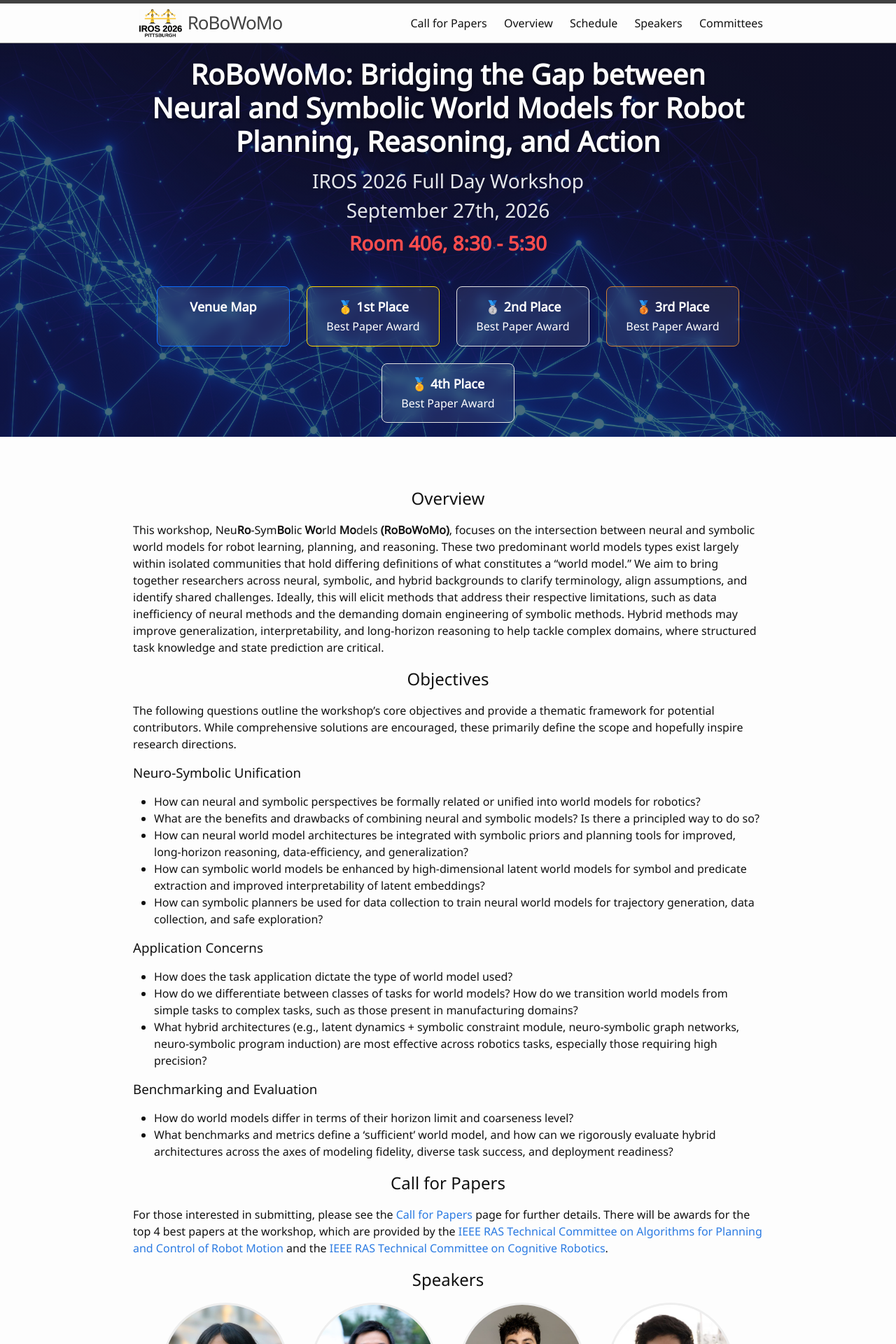
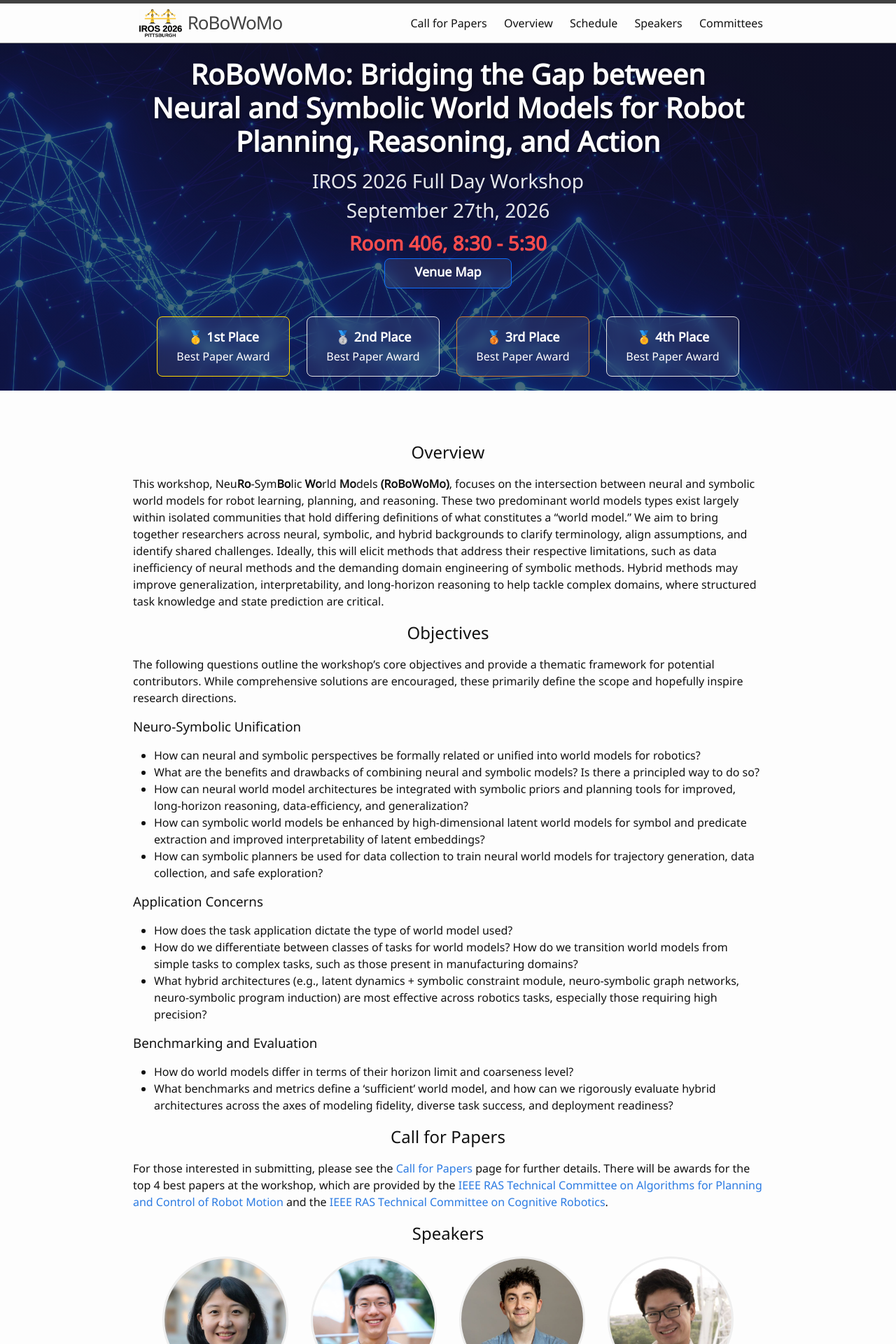
Before and after one commit to worldmodelworkshop/worldmodelworkshop.github.io, a Jekyll site: the page built from index.md, in a window 1280 px wide. Shown: the top 1920 px of the page at 70% size. Built offline with Jekyll 4.4.1, drawn with Linux system fonts in a browser that asks for light colours.

Commit message:
fixed venue button in header

```diff
--- a/_layouts/default.html
+++ b/_layouts/default.html
@@ -16,10 +16,16 @@
         {% if page.hero_alert %}
           <p class="hero-subtitle" style="color: #ff4d4d; font-weight: bold; margin-top: 5px;">{{ page.hero_alert }}</p>
         {% endif %}
-        <div class="hero-actions">
-          <a href="https://2026.ieee-iros.org/program/venue-map/?room=406#level-4" class="action-card submit-btn">
+
+        <!-- Venue Map Row -->
+        <div class="hero-actions-venue" style="display: flex; justify-content: center; margin-bottom: 15px;">
+          <a href="https://2026.ieee-iros.org/program/venue-map/?room=406#level-4" class="action-card submit-btn" style="padding: 6px 20px; width: auto;">
             <strong>Venue Map</strong>
           </a>
+        </div>
+
+        <!-- Awards Row -->
+        <div class="hero-actions">
 
           <div class="action-card award-gold">
             <strong>🥇 1st Place</strong> Best Paper Award
```
